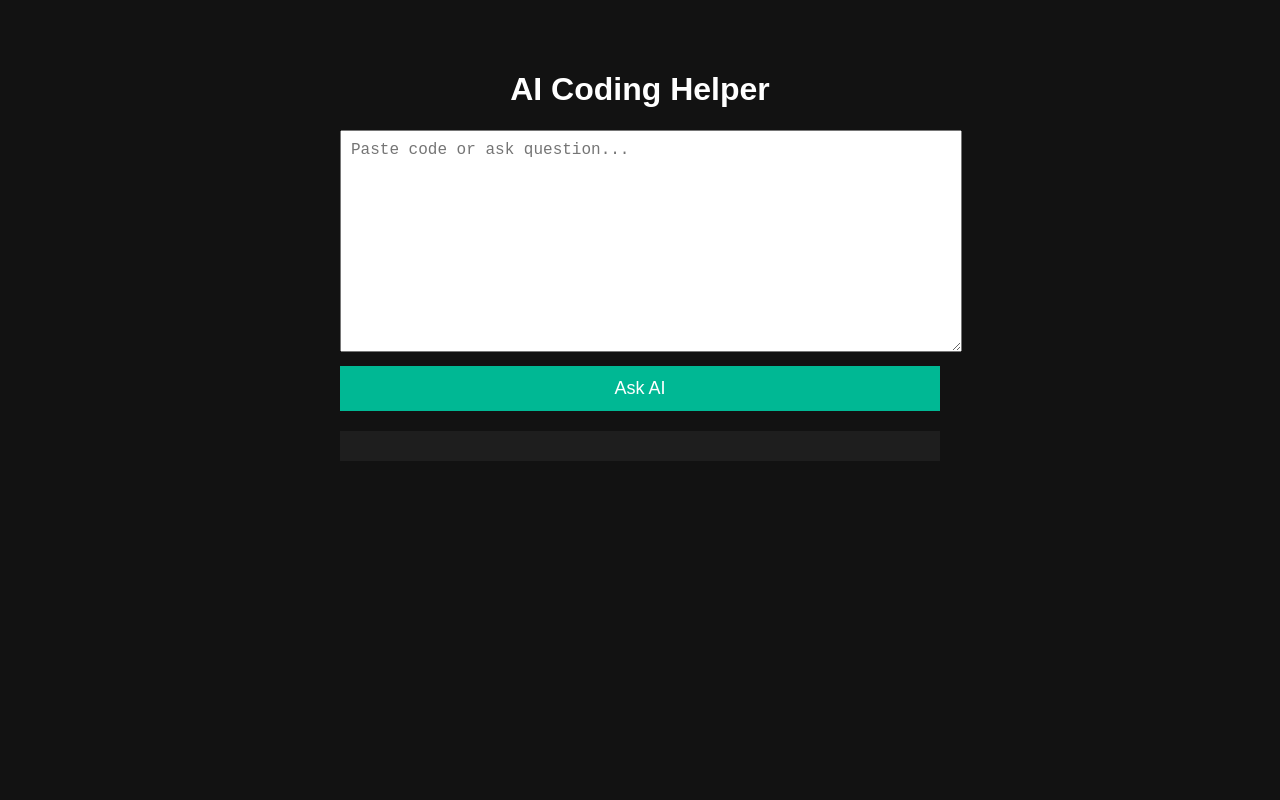
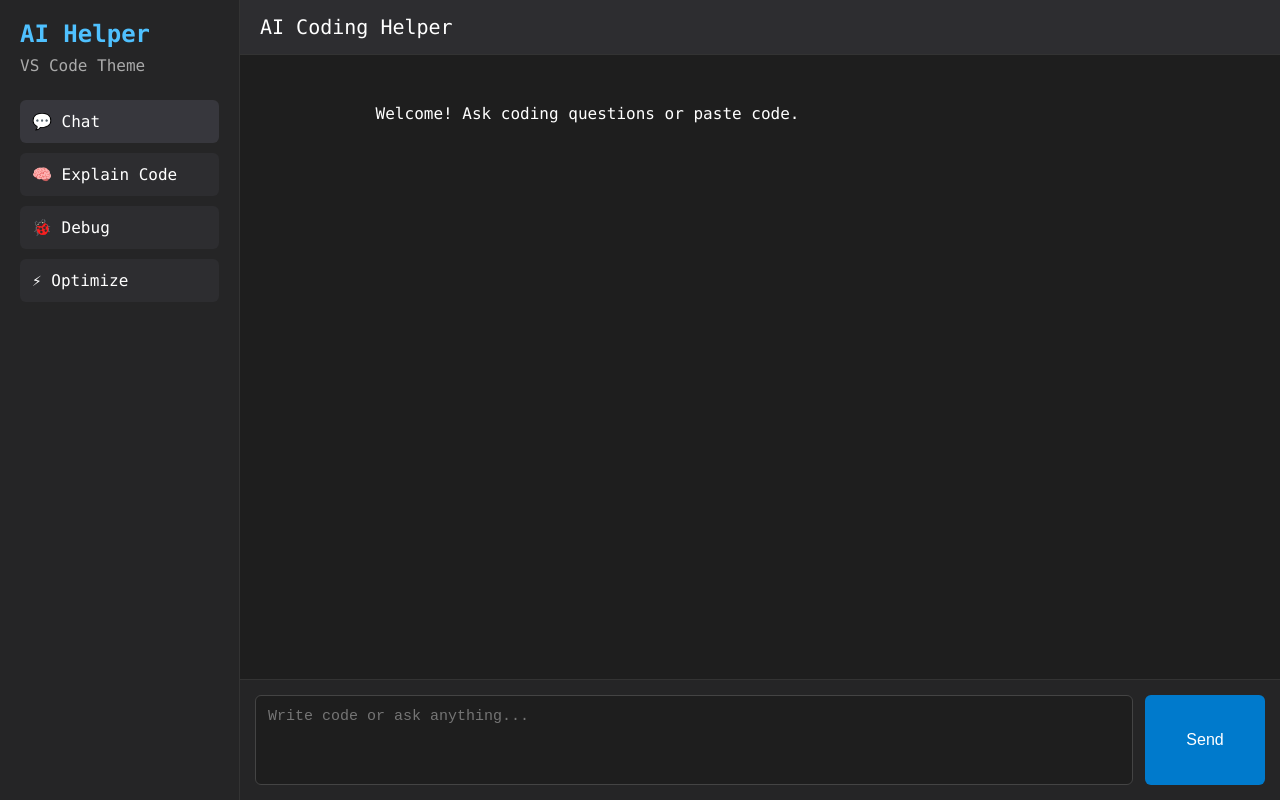
Before and after one commit to deore25/AI-Coding-Helper, a website: page public/index.html in a window 1280 px wide. Drawn offline with Linux system fonts and the light colour scheme.

Commit message:
imp changes

```diff
--- a/package.json
+++ b/package.json
@@ -1,7 +1,7 @@
 {
   "name": "ai-coding-helper",
   "version": "1.0.0",
-  "description": "Mini project using OpenRouter API",
+  "description": "Mini Project using OpenRouter API",
   "main": "server.js",
   "scripts": {
     "start": "node server.js"
--- a/public/index.html
+++ b/public/index.html
@@ -1,19 +1,44 @@
 <!DOCTYPE html>
-<html>
+<html lang="en">
 <head>
-    <title>AI Coding Helper</title>
-    <link rel="stylesheet" href="style.css">
+<meta charset="UTF-8">
+<meta name="viewport" content="width=device-width, initial-scale=1.0">
+<title>AI Coding Helper</title>
+<link rel="stylesheet" href="style.css">
 </head>
 <body>
 
-<div class="container">
-    <h1>AI Coding Helper</h1>
+<div class="app">
 
-    <textarea id="userInput" placeholder="Paste code or ask question..."></textarea>
+    <aside class="sidebar">
+        <h2>AI Helper</h2>
+        <p>VS Code Theme</p>
 
-    <button onclick="sendMessage()">Ask AI</button>
+        <div class="menu">
+            <div class="item active">💬 Chat</div>
+            <div class="item">🧠 Explain Code</div>
+            <div class="item">🐞 Debug</div>
+            <div class="item">⚡ Optimize</div>
+        </div>
+    </aside>
 
-    <div id="output"></div>
+    <main class="main">
+
+        <header class="topbar">
+            <span>AI Coding Helper</span>
+        </header>
+
+        <section class="chat-box" id="output">
+            Welcome! Ask coding questions or paste code.
+        </section>
+
+        <section class="input-area">
+            <textarea id="userInput" placeholder="Write code or ask anything..."></textarea>
+            <button onclick="sendMessage()">Send</button>
+        </section>
+
+    </main>
+
 </div>
 
 <script src="script.js"></script>
--- a/public/script.js
+++ b/public/script.js
@@ -2,17 +2,24 @@ async function sendMessage() {
     const input = document.getElementById("userInput").value;
     const output = document.getElementById("output");
 
-    output.innerHTML = "Loading...";
+    if (input.trim() === "") return;
+
+    output.innerHTML += "\n\n🧑 You:\n" + input + "\n\n⏳ AI is thinking...\n";
+
+    document.getElementById("userInput").value = "";
 
     const response = await fetch("/ask-ai", {
         method: "POST",
         headers: {
             "Content-Type": "application/json"
         },
-        body: JSON.stringify({ message: input })
+        body: JSON.stringify({
+            message: input
+        })
     });
 
     const data = await response.json();
 
-    output.innerHTML = data.reply;
+    output.innerHTML += "\n🤖 AI:\n" + data.reply + "\n";
+    output.scrollTop = output.scrollHeight;
 }
--- a/public/style.css
+++ b/public/style.css
@@ -1,41 +1,109 @@
-body {
-    font-family: Arial;
-    background: #121212;
-    color: white;
-    display: flex;
-    justify-content: center;
-    margin-top: 50px;
+* {
+    margin: 0;
+    padding: 0;
+    box-sizing: border-box;
 }
 
-.container {
-    width: 600px;
+body {
+    font-family: Consolas, monospace;
+    background: #1e1e1e;
+    color: white;
+    height: 100vh;
 }
 
-h1 {
-    text-align: center;
+.app {
+    display: flex;
+    height: 100vh;
+}
+
+/* Sidebar */
+
+.sidebar {
+    width: 240px;
+    background: #252526;
+    padding: 20px;
+    border-right: 1px solid #333;
+}
+
+.sidebar h2 {
+    color: #4fc1ff;
+    margin-bottom: 8px;
+}
+
+.sidebar p {
+    color: #aaa;
+    margin-bottom: 25px;
+}
+
+.menu .item {
+    padding: 12px;
+    margin-bottom: 10px;
+    background: #2d2d30;
+    border-radius: 6px;
+    cursor: pointer;
+}
+
+.menu .item:hover,
+.menu .active {
+    background: #37373d;
+}
+
+/* Main */
+
+.main {
+    flex: 1;
+    display: flex;
+    flex-direction: column;
+}
+
+.topbar {
+    background: #2d2d30;
+    padding: 15px 20px;
+    font-size: 20px;
+    border-bottom: 1px solid #333;
+}
+
+.chat-box {
+    flex: 1;
+    padding: 20px;
+    overflow-y: auto;
+    white-space: pre-wrap;
+    background: #1e1e1e;
+    line-height: 1.6;
+}
+
+/* Input */
+
+.input-area {
+    display: flex;
+    padding: 15px;
+    background: #252526;
+    border-top: 1px solid #333;
 }
 
 textarea {
-    width: 100%;
-    height: 200px;
-    padding: 10px;
-    font-size: 16px;
+    flex: 1;
+    height: 90px;
+    resize: none;
+    padding: 12px;
+    font-size: 15px;
+    background: #1e1e1e;
+    color: white;
+    border: 1px solid #444;
+    border-radius: 6px;
 }
 
 button {
-    margin-top: 10px;
-    width: 100%;
-    padding: 12px;
-    background: #00b894;
+    width: 120px;
+    margin-left: 12px;
+    background: #007acc;
+    color: white;
     border: none;
-    color: white;
-    font-size: 18px;
+    border-radius: 6px;
+    font-size: 16px;
     cursor: pointer;
 }
 
-#output {
-    margin-top: 20px;
-    background: #1e1e1e;
-    padding: 15px;
-    white-space: pre-wrap;
+button:hover {
+    background: #0098ff;
 }
```
Also changed, not shown: server.js (+15 -9 lines), 2 other files.
